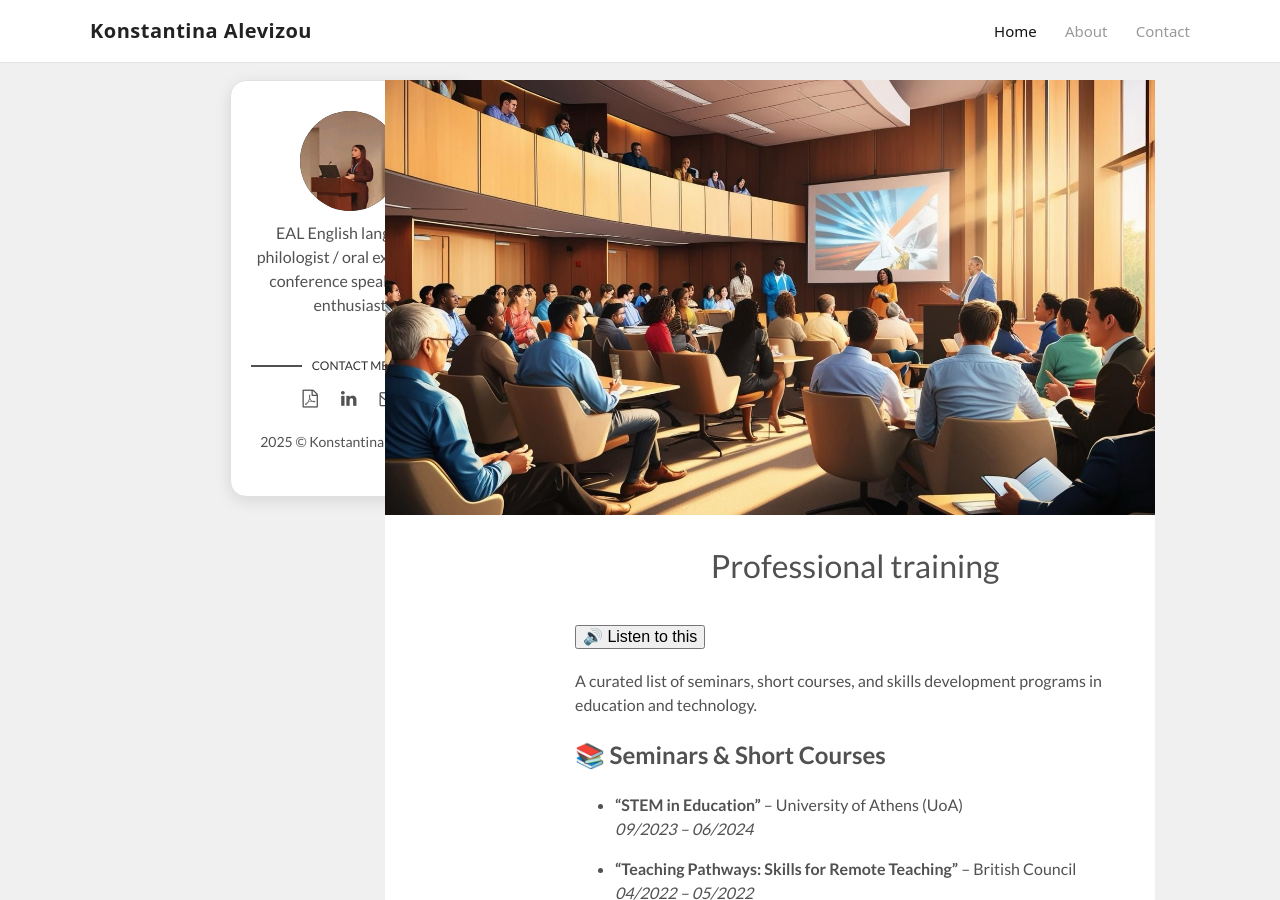
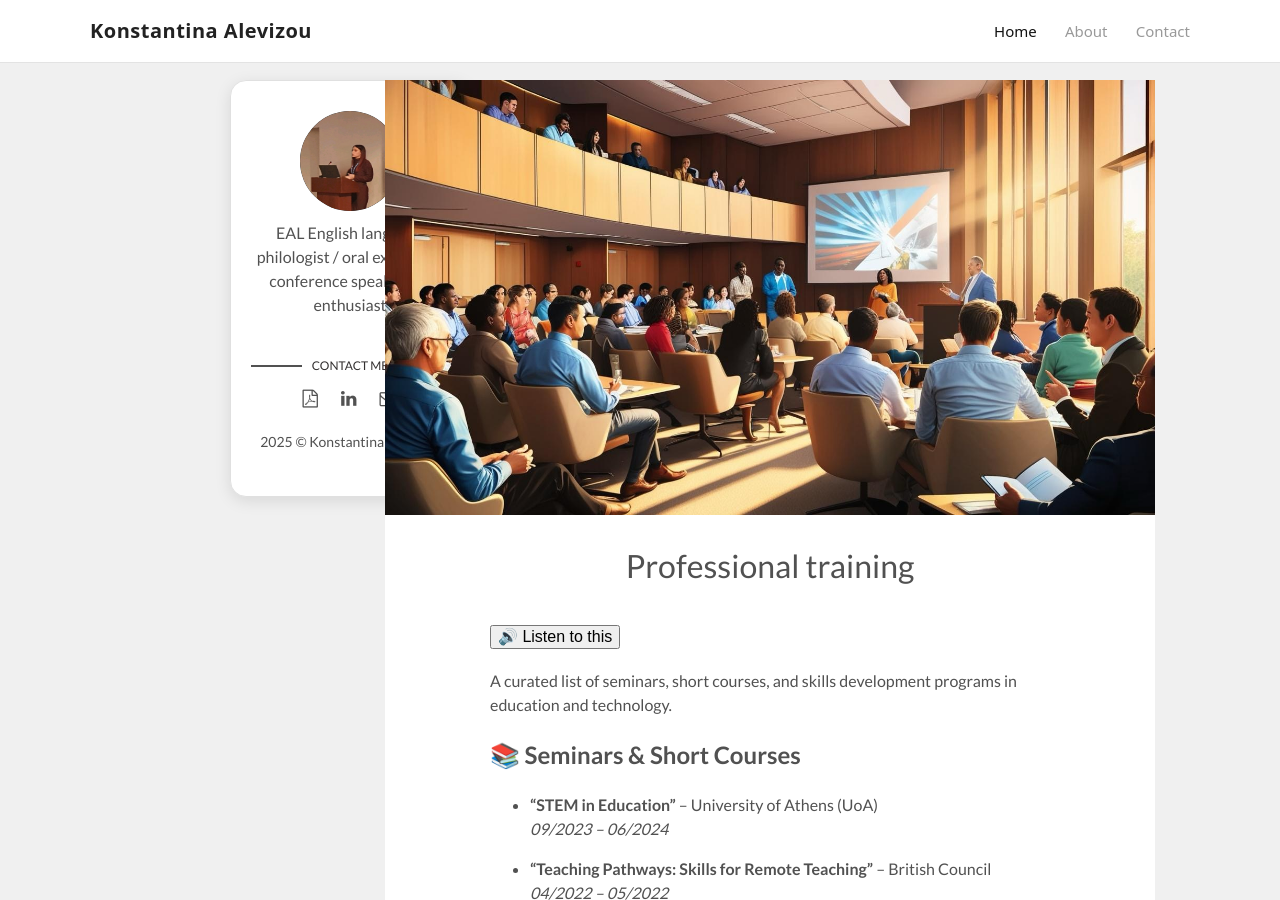
Before and after one commit to Georgechrp/konstantina-site, a Jekyll site: the page built from _posts/2017-09-12-seminars.markdown, in a window 1280 px wide and 900 px high. Built offline with Jekyll 4.4.1, drawn with Linux system fonts in a browser that asks for light colours.

Commit message:
update post

```diff
--- a/_layouts/post.html
+++ b/_layouts/post.html
@@ -14,7 +14,8 @@ layout: main
     </div> <!-- End Page Cover Image -->
     {% else %}
     {% endif %}
-    <div class="wrap-content" style="max-width: 600px; margin-left: auto; margin-right: 0;">
+   <div class="wrap-content" style="max-width: 600px; margin: 0 auto;">
+
 
       <header class="header-page">
         <h1 class="page-title">{{page.title}}</h1>
```
